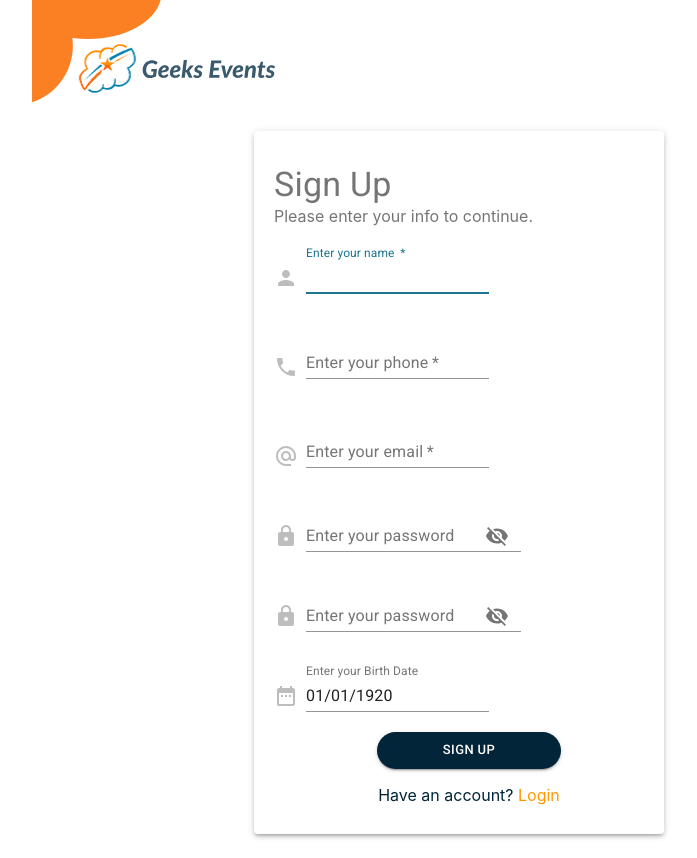
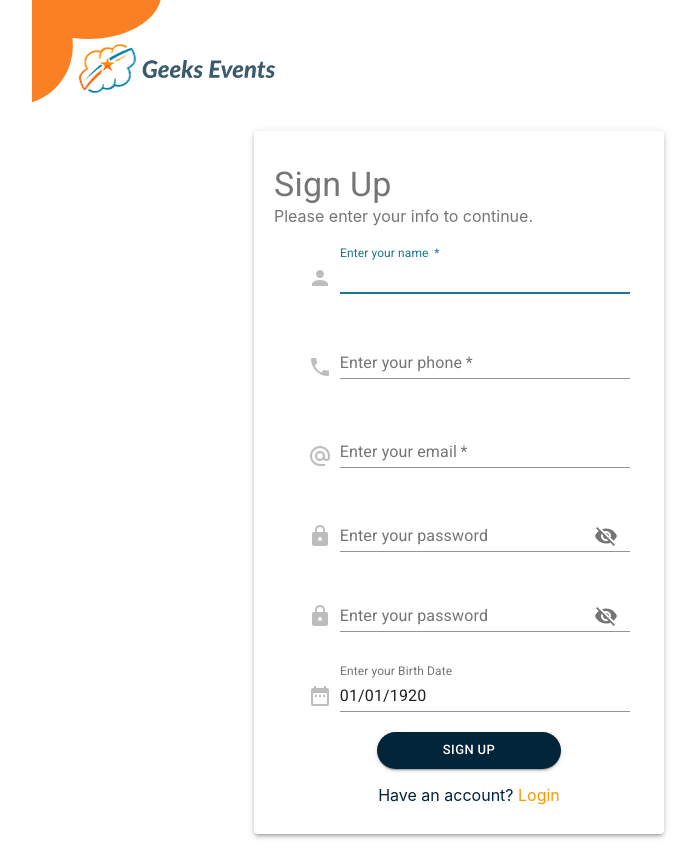
Before and after one commit to GSG-K3/event-booker, a React (Create React App) app in the folder client/: page /user/SignUp in a window 1280 px wide. Shown: the whole page, without its empty margins (181-878 px from the left). Built offline with nearby package versions, Linux system fonts and the light colour scheme.

Commit message:
add id
Signed-off-by: yakoobhammouri <jakoub-h2002@hotmail.com>

```diff
--- a/client/src/Components/Layout/SignUp/SignUp.jsx
+++ b/client/src/Components/Layout/SignUp/SignUp.jsx
@@ -320,14 +320,15 @@ class SignUp extends Component {
                       alignItems="flex-end"
                       justify="flex-start"
                       className={classes.gutterBottom}
+                      justify="center"
                     >
                       <Grid item>
                         <Person color="disabled" />
                       </Grid>
-                      <Grid item>
+                      <Grid item className={classes.textFieldGrid}>
                         <TextField
                           name="name"
-                          id="input-with-icon-grid"
+                          id="name"
                           label="Enter your name "
                           value={name.value}
                           error={!name.isValid}
@@ -346,27 +347,28 @@ class SignUp extends Component {
                         </FormHelperText>
                       </FormControl>
                     </Grid>
-
                     <Grid
                       container
                       justify="flex-start"
                       spacing={1}
                       alignItems="flex-end"
+                      justify="center"
                       className={classes.gutterBottom}
                     >
                       <Grid item>
                         <Phone color="disabled" />
                       </Grid>
-                      <Grid item>
+                      <Grid item className={classes.textFieldGrid}>
                         <TextField
                           name="phone"
-                          id="input-with-icon-grid"
+                          id="phone"
                           label="Enter your phone"
                           color="secondary"
                           value={phone.value}
                           error={!phone.isValid}
                           margin={'dense'}
                           required={true}
+                          fullWidth={true}
                           onChange={this.handleTextInput}
                         />
                       </Grid>
@@ -383,17 +385,19 @@ class SignUp extends Component {
                       justify="flex-start"
                       spacing={1}
                       alignItems="flex-end"
+                      justify="center"
                       className={classes.gutterBottom}
                     >
                       <Grid item>
                         <AlternateEmail color="disabled" />
                       </Grid>
-                      <Grid item>
+                      <Grid item className={classes.textFieldGrid}>
                         <TextField
-                          id="input-with-icon-grid"
+                          id="email"
                           label="Enter your email"
                           name="email"
                           color="secondary"
+                          fullWidth={true}
                           value={email.value}
                           error={!email.isValid}
                           margin={'dense'}
@@ -415,25 +419,13 @@ class SignUp extends Component {
                       spacing={1}
                       alignItems="flex-end"
                       className={classes.gutterBottom}
+                      justify="center"
                     >
                       <Grid item>
                         <Lock color="disabled" />
                       </Grid>
-                      <Grid item>
-                        {/* <TextField
-                          name="password"
-                          type="password"
-                          id="input-with-icon-grid"
-                          label="Ente your password"
-                          color="secondary"
-                          value={password.value}
-                          error={!password.isValid}
-                          margin={'dense'}
-                          required={true}
-                          onChange={this.handleTextInput}
-                        /> */}
-
-                        <FormControl className={classes.PasswordText}>
+                      <Grid item className={classes.textFieldGrid}>
+                        <FormControl fullWidth={true}>
                           <InputLabel htmlFor="standard-adornment-password">
                             Enter your password
                           </InputLabel>
@@ -445,6 +437,7 @@ class SignUp extends Component {
                             onChange={this.handleTextInput}
                             required={true}
                             name="password"
+                            fullWidth={true}
                             color="secondary"
                             label="Enter your password"
                             endAdornment={
@@ -479,26 +472,13 @@ class SignUp extends Component {
                       spacing={1}
                       alignItems="flex-end"
                       className={classes.gutterBottom}
+                      justify="center"
                     >
                       <Grid item>
                         <Lock color="disabled" />
                       </Grid>
-                      <Grid item>
-                        {/* <TextField
-                          name="rePassword"
-                          type="password"
-                          id="input-with-icon-grid"
-                          label="re-enter your password"
-                          fullWidth={true}
-                          color="secondary"
-                          value={rePassword.value}
-                          error={!rePassword.isValid}
-                          margin={'dense'}
-                          required={true}
-                          onChange={this.handleTextInput}
-                          style={{ width: '102%' }}
-                        /> */}
-                        <FormControl className={classes.PasswordText}>
+                      <Grid item className={classes.textFieldGrid}>
+                        <FormControl fullWidth={true}>
                           <InputLabel htmlFor="standard-adornment-password">
                             Enter your password
                           </InputLabel>
@@ -544,11 +524,12 @@ class SignUp extends Component {
                       spacing={1}
                       alignItems="flex-end"
                       className={classes.gutterBottom}
+                      justify="center"
                     >
                       <Grid item>
                         <DateRange color="disabled" />
                       </Grid>
-                      <Grid item>
+                      <Grid item className={classes.textFieldGrid}>
                         <MuiPickersUtilsProvider utils={DateFnsUtils}>
                           <DatePicker
                             name="birthDate"
@@ -559,6 +540,7 @@ class SignUp extends Component {
                             format="MM/dd/yyyy"
                             value={birthDate}
                             variant="dialog"
+                            fullWidth={true}
                             openTo="year"
                             minDate={minDate}
                             maxDate={maxDate}
```
